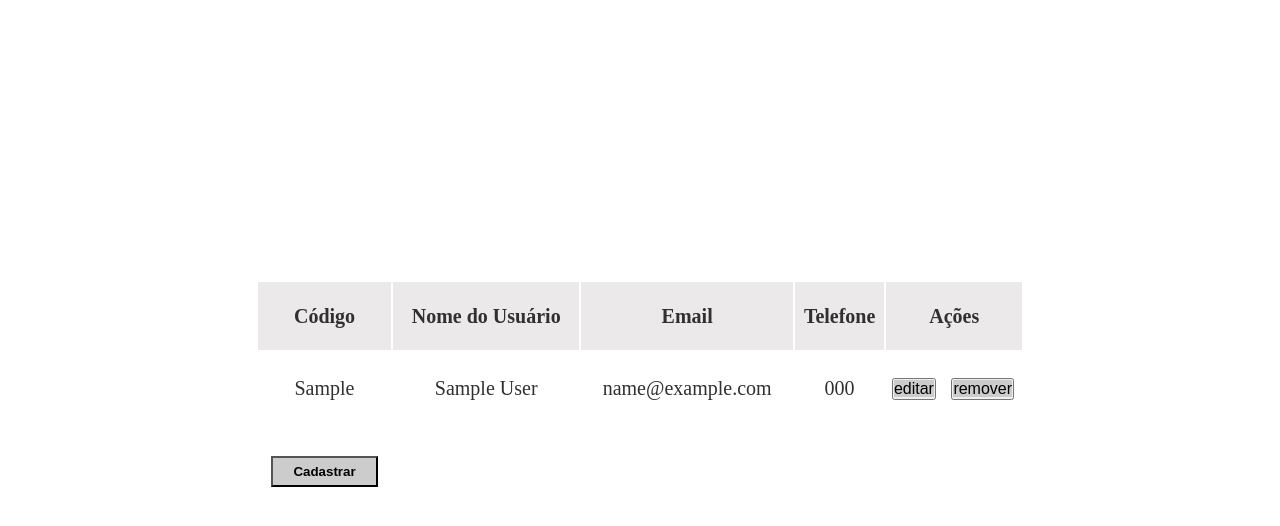
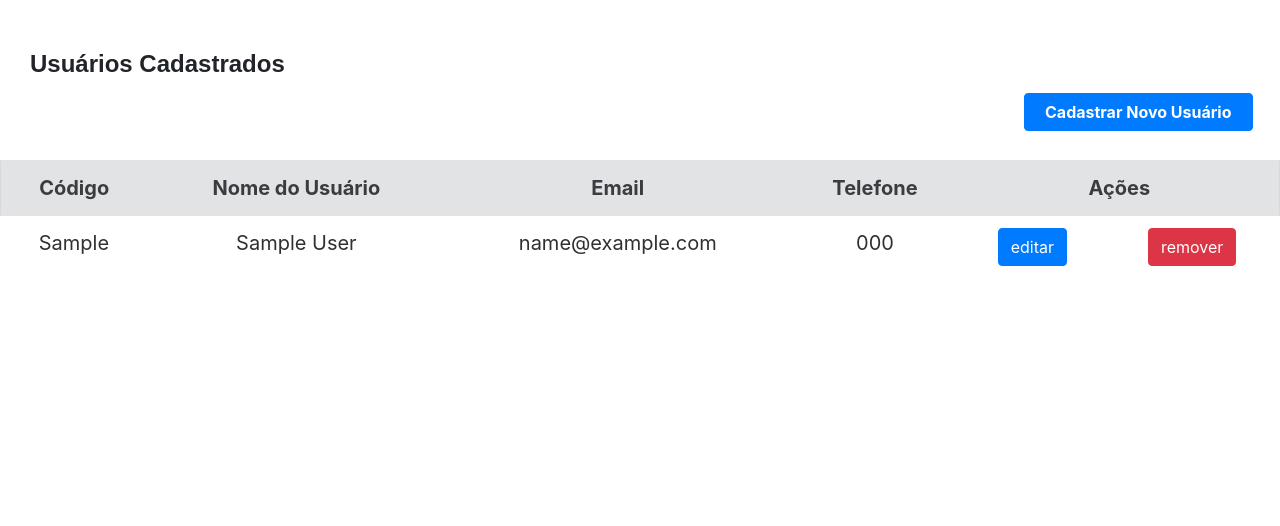
Before and after one commit to ybrrio/estacioweb, a PHP site: page /tabela.php in a window 1280 px wide. Shown: the top 526 px of the page. Run offline with PHP 8.4, Linux system fonts and the light colour scheme; tables that the repository leaves empty or names only in its code hold one stand-in row (values such as "Sample post").

Commit message:
Adicionando Ajuste a tela de table php

```diff
--- a/Form-projeto-estacio/style/style.css
+++ /dev/null
@@ -1,69 +0,0 @@
-*{
-    margin: 0;
-    padding: 0;
-    box-sizing: border-box;
-}
-body>table{
-    position: absolute;
-    left: 50%;
-    top: 20%;
-    transform: translate(-50%,50%);
-    font-size: 20px;
-    width: 60%;
-    height: 30%;
-    color: rgb(49, 48, 48);
-    border-radius: 5px;
-    text-align: center;
-}
-.titulos{
-    font-weight: bold;
-    background-color: rgb(235, 233, 233);
-}
-.alt{
-    color: black;
-    text-decoration: none;
-    background-color: #ccc;
-    border: 3px;
-    font-size: 16px;
-}
-.alteracao{
-    position: absolute;
-    left: 50%;
-    top: 20%;
-    transform: translate(-50%,50%);
-    font-size: 20px;
-    color: rgb(49, 48, 48);
-    border-radius: 5px;
-    text-align: center;
-}
-
-.button-cad{
-   padding-left: 20px;
-   padding-bottom: 6px;
-   padding-right: 20px;
-   padding-top: 6px;
-   background-color: #ccc;
-}
-
-.cad-link{
-    text-decoration: none;
-    font-weight: bolder;
-    color: black;
-    border: none;
-}
-
-hr {
-    display: block;
-    position: relative;
-    padding: 0;
-    margin: 8px auto;
-    height: 0;
-    width: 100%;
-    max-height: 0;
-    font-size: 1px;
-    line-height: 0;
-    clear: both;
-    border: none;
-    border-top: 1px solid #aaaaaa;
-    border-bottom: 1px solid #ffffff;
- }
--- a/Form-projeto-estacio/tabela.php
+++ b/Form-projeto-estacio/tabela.php
@@ -8,20 +8,64 @@ $select = "SELECT * FROM users";
 
 <!DOCTYPE html>
 <head>
-<meta charset="UTF-8">
-<link rel="stylesheet" href="style/style.css">
-<meta name="viewport" content="width=device-width, initial-scale=1.0">
-<title>tabela de users</title>
-<link rel="stylesheet" href="style/style.css">
+    <meta charset="utf-8">
+   <meta name="viewport" content="width=device-width, initial-scale=1, shrink-to-fit=no">
+   <!-- Bootstrap CSS -->
+   <link rel="stylesheet" href="https://stackpath.bootstrapcdn.com/bootstrap/4.4.1/css/bootstrap.min.css" integrity="sha384-Vkoo8x4CGsO3+Hhxv8T/Q5PaXtkKtu6ug5TOeNV6gBiFeWPGFN9MuhOf23Q9Ifjh" crossorigin="anonymous">
+   <title>Tabela de Users</title>
 </head>
 <body>
-<table>
-    <tr class="titulos">
-        <td>Código</td>
-        <td>Nome do Usuário</td>
-        <td>Email</td>
-        <td>Telefone</td>
-        <td colspan="2">Ações</td>
+
+<style>
+    button{
+        border: 0px;
+
+    }
+    a{
+        text-decoration: none;
+
+
+    }
+    h4{
+        padding-left: 30px;
+       padding-top: 50px;
+       font-family: arial;
+       font-weight: bolder;
+    }
+    .cad-usuario{
+    padding-left: 20px;
+     padding-bottom: 6px;
+     padding-right: 20px;
+     padding-top: 6px;
+     margin-top: 6px;
+    }
+    .cad-link{
+        font-weight: bolder;
+        color: white;
+        border: none;
+    }
+
+    .div-cad{
+        padding-left: 80%;
+    }
+</style>
+            <h4>
+              Usuários Cadastrados
+            </h4>
+
+<table class="table" style=" position: absolute;
+    top: 20%;
+    font-size: 20px;
+    color: rgb(49, 48, 48);
+    border-radius: 5px;
+    text-align: center;" >
+
+   <tr class="titulos alert alert-secondary">
+      <th scope="col">Código</th>
+      <th scope="col">Nome do Usuário</th>
+      <th scope="col">Email</th>
+      <th scope="col">Telefone</th>
+      <th scope="col" colspan="2">Ações</th>
     </tr>
 <?php
 $result = $conexao->query($select);
@@ -36,17 +80,19 @@ while($tbl = mysqli_fetch_array($result)){
     echo "<td>$nome</td>";
     echo "<td>$email</td>";
     echo "<td>$tel</td>";
-    echo "<td> <button><a href='alteracao.php?id=$cod' class='alt'>editar</a></td></button>";
-    echo "<td> <button><a href='exclusao.php?id=$cod' class='alt'>remover</a></td></button>";
+    echo "<td> <icon><a href='alteracao.php?id=$cod' class='alt btn btn-primary'>editar</a></td></icon>";
+    echo "<td> <icon><a href='exclusao.php?id=$cod' class='alt btn btn-danger'>remover</a></td></button>";
     echo"</tr>";
 }
 
 ?>
+    <div class="div-cad">
+ <button type="button" class="btn btn-primary cad-usuario">
+         <a class="cad-link" href="cadastro.html" >Cadastrar Novo Usuário</a>
+ </button>
+      </div>
 
-    <td class="td-cad"><button class="button-cad">
-         <a class="cad-link" href="cadastro.html">Cadastrar</a>
-      </button>
-    <td>
-
+      <script src="https://code.jquery.com/jquery-3.4.1.slim.min.js" integrity="sha384-J6qa4849blE2+poT4WnyKhv5vZF5SrPo0iEjwBvKU7imGFAV0wwj1yYfoRSJoZ+n" crossorigin="anonymous"></script>
+   <script src="https://stackpath.bootstrapcdn.com/bootstrap/4.4.1/js/bootstrap.min.js" integrity="sha384
 </body>
 </html>
```
